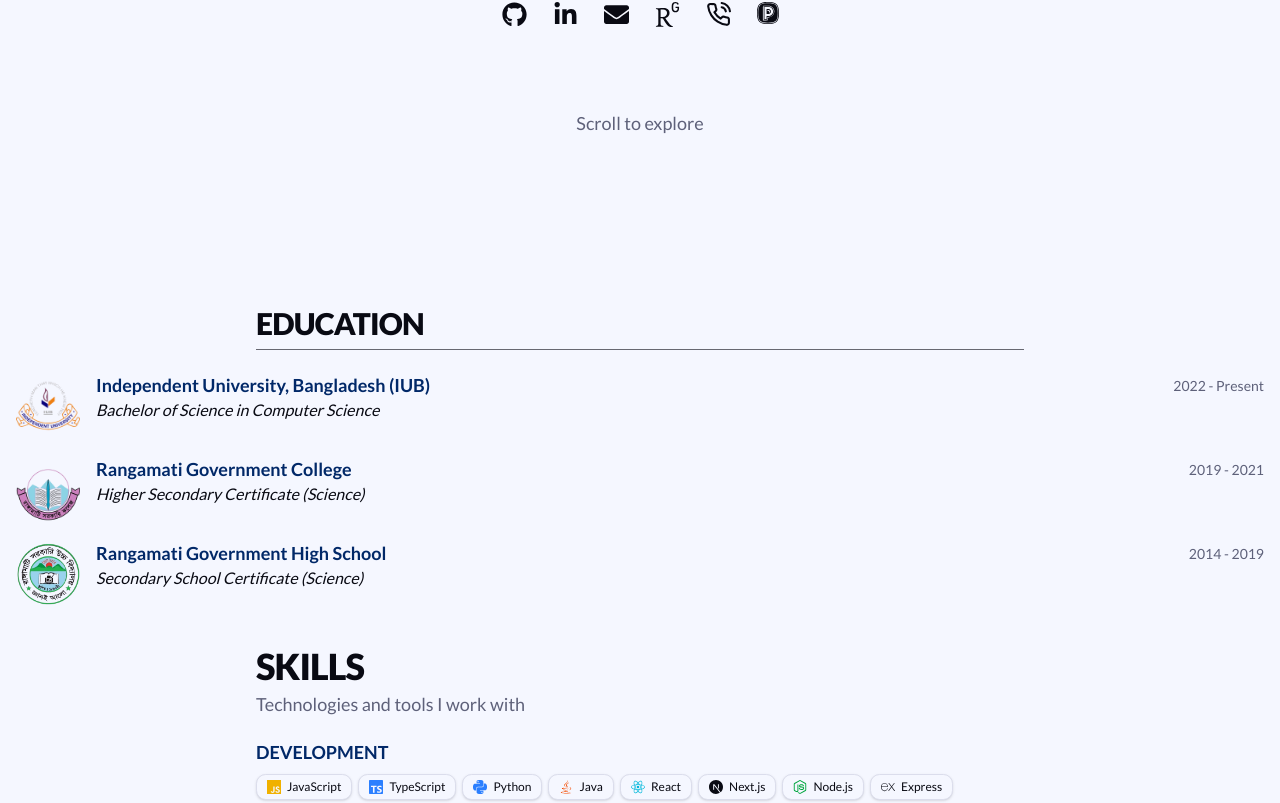
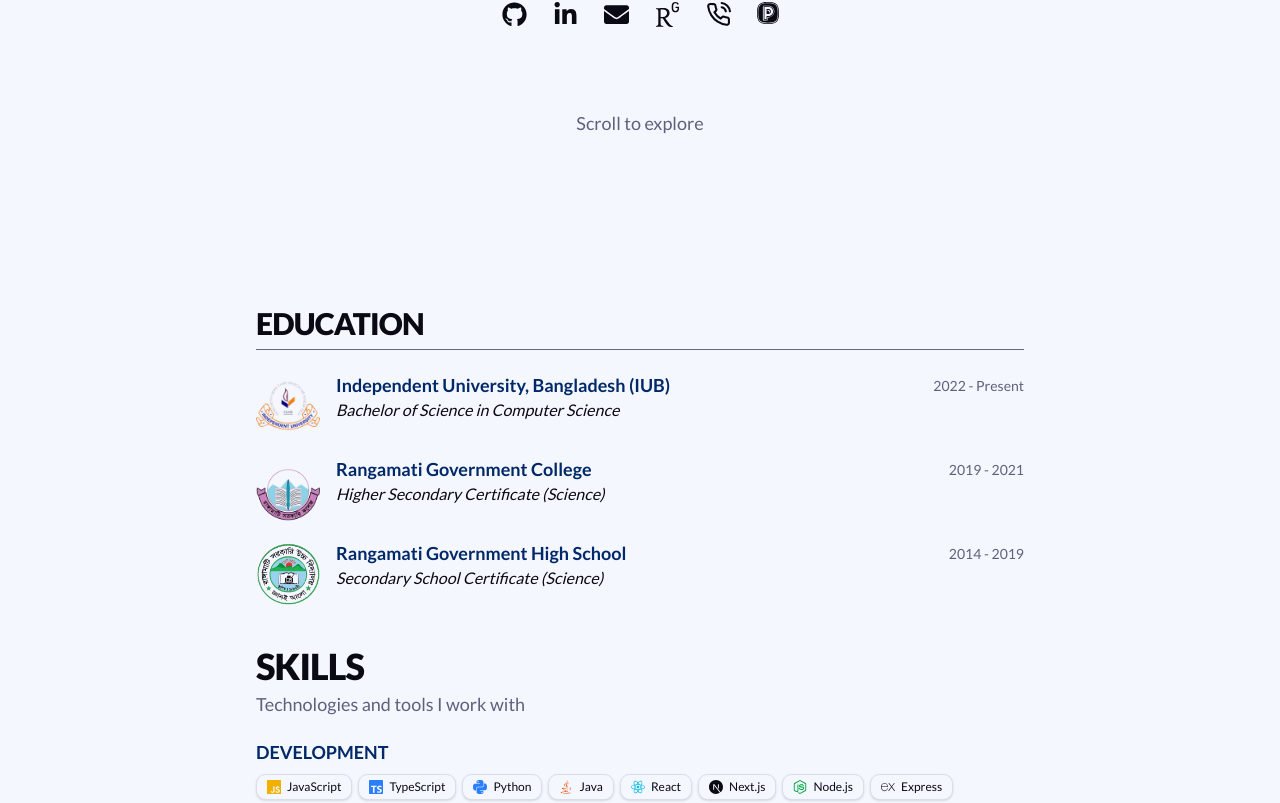
Before and after one commit to AkhiKetu/Personal-Portfolio, a Next.js app: page / in a window 1280 px wide. Shown: the part 559-1362 px from the top of the page. Built offline with nearby package versions, Linux system fonts and the light colour scheme.

Commit message:
fixing the education

```diff
--- a/components/sections/Experience.tsx
+++ b/components/sections/Experience.tsx
@@ -28,14 +28,17 @@ const education = [
 
 export default function Experience() {
   return (
-    <section id="education" className="px-4 pt-14 pb-5 md:pt-16 md:pb-6">
-      <div className="mx-auto max-w-3xl">
+    <section
+      id="education"
+      className="px-4 pb-5 pt-14 md:pb-6 md:pt-16"
+    >
+      {/* Heading and education list stay inside the same container */}
+      <div className="mx-auto w-full max-w-3xl">
         {/* Section Header */}
         <div className="mb-6 border-b border-foreground/60 pb-2">
           <h2 className="text-2xl font-extrabold uppercase tracking-tight md:text-3xl">
             Education
           </h2>
-        </div>
         </div>
 
         {/* Education List */}
@@ -78,13 +81,14 @@ export default function Experience() {
                   </p>
                 </div>
 
-              <p className="mt-0.5 whitespace-nowrap text-sm text-muted-foreground sm:text-right">
+                <p className="mt-0.5 shrink-0 whitespace-nowrap text-sm text-muted-foreground sm:text-right">
                   {item.period}
                 </p>
               </div>
             </div>
           ))}
         </div>
+      </div>
     </section>
   );
 }
```
Lines whose indentation alone changed are shown as unchanged.
